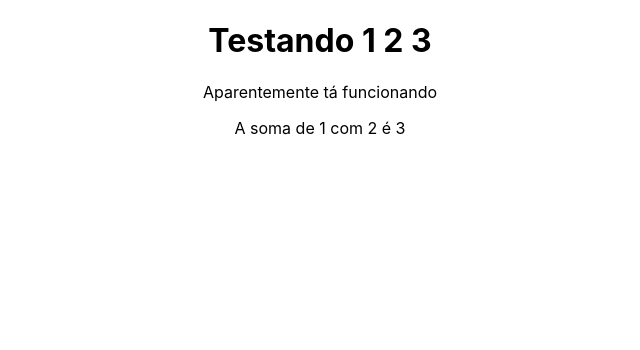
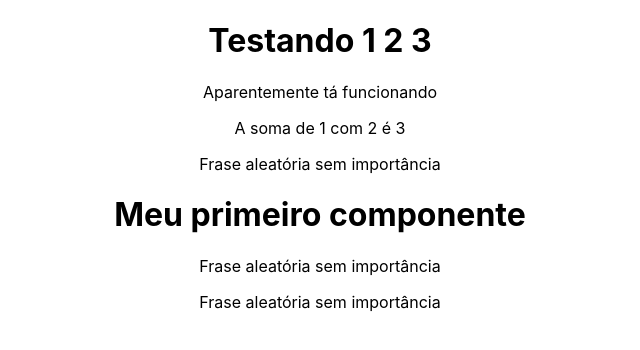
Before and after one commit to Rudigus/react-learn, a React (Create React App) app in the folder meu-projeto/: page / in a window 1280 px wide. Shown: the top 350 px of the page, without its empty margins (320-960 px from the left). Built offline with nearby package versions, Linux system fonts and the light colour scheme.

Commit message:
components yay

```diff
--- a/meu-projeto/src/App.js
+++ b/meu-projeto/src/App.js
@@ -1,4 +1,5 @@
 import './App.css';
+import HelloWorld from './components/HelloWorld';
 
 function App() {
 
@@ -14,6 +15,7 @@
       <h1>Testando 1 2 3</h1>
       <p>Aparentemente tá funcionando</p>
       <p>A soma de {n1} com {n2} é {sum(n1, n2)}</p>
+      <HelloWorld />
     </div>
   );
 }
--- /dev/null
+++ b/meu-projeto/src/components/Frase.js
@@ -0,0 +1,9 @@
+function Frase() {
+  return (
+    <div>
+      <p>Frase aleatória sem importância</p>
+    </div>
+  )
+}
+
+export default Frase;
--- /dev/null
+++ b/meu-projeto/src/components/HelloWorld.js
@@ -0,0 +1,14 @@
+import Frase from './Frase'
+
+function HelloWorld() {
+  return (
+    <div>
+      <Frase />
+      <h1>Meu primeiro componente</h1>
+      <Frase />
+      <Frase />
+    </div>
+  )
+}
+
+export default HelloWorld;
```
